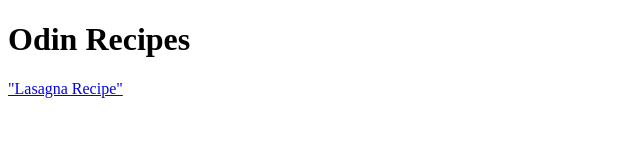
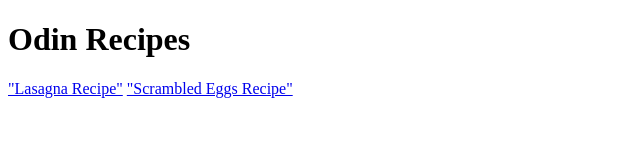
Before and after one commit to Wal-E247/odin-recipes, a plain HTML site: page index.html in a window 1280 px wide. Shown: the whole page, without its empty margins (0-640 px from the left). Drawn offline with Linux system fonts and the light colour scheme.

Commit message:
Add recipe link

```diff
--- a/index.html
+++ b/index.html
@@ -7,5 +7,6 @@
     <body>
         <h1>Odin Recipes</h1>
         <a href=./recipes/lasagna.html>"Lasagna Recipe"</a>
+        <a href=./recipes/scrambled-eggs.html>"Scrambled Eggs Recipe"</a>
     </body>
 </html>
```
